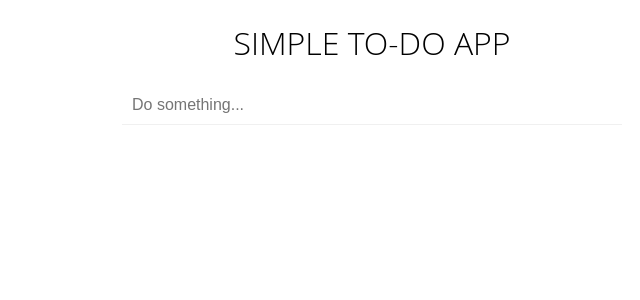
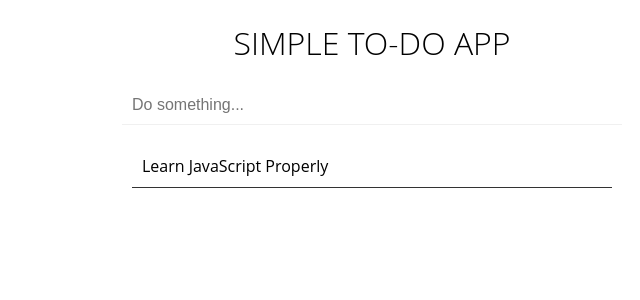
Before and after one commit to marcoroganovic/react-context, a React (Create React App) app: page / in a window 1280 px wide. Shown: the top 300 px of the page, without its empty margins (268-908 px from the left). Built offline with nearby package versions, Linux system fonts and the light colour scheme.

Commit message:
code reformatting and some basic default task added to <Provider />

```diff
--- a/src/Context.js
+++ b/src/Context.js
@@ -5,7 +5,10 @@ const Context = createContext();
 class Provider extends Component {
   state = {
     newTodo: "",
-    todos: []
+    todos: [{
+      id: 1,
+      task: "Learn JavaScript Properly"
+    }]
   };
 
   addTodo = () => {
--- a/src/Input.js
+++ b/src/Input.js
@@ -23,8 +23,7 @@ const Input = ({ newTodo, handleChange }) => (
   />
 );
 
-export default connect((state) => ({
-  newTodo: state.newTodo,
-}), (methods) => ({
-  handleChange: methods.handleChange
-}))(Input);
+export default connect(
+  (state) => ({ newTodo: state.newTodo }),
+  (methods) => ({ handleChange: methods.handleChange})
+)(Input);
```
Also changed, not shown: src/TodoList.js (+4 -5 lines).
